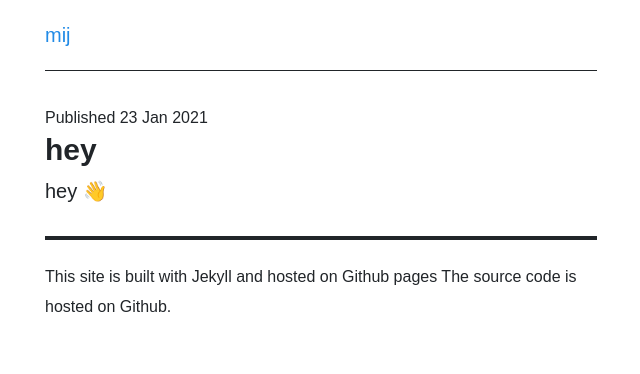
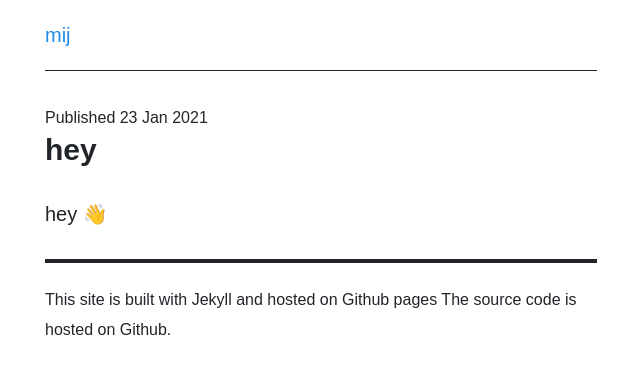
Before and after one commit to muhammadilfaj/mij, a Jekyll site: the page built from _posts/2021-01-23-hey.md, in a window 1280 px wide. Shown: the top 374 px of the page, without its empty margins (319-959 px from the left). Built offline with Jekyll 4.4.1, drawn with Linux system fonts in a browser that asks for light colours; some web fonts are replaced.

Commit message:
Update post.html

```diff
--- a/_layouts/post.html
+++ b/_layouts/post.html
@@ -3,7 +3,7 @@ layout: default
 ---
 
 <article>
-  <header>
+  <header class="mb-2">
     <time datetime="{{ page.date | date_to_xmlschema }}"><small>Published {{ page.date | date_to_string }}</small></time>
     <h1>{{ page.title }}</h1>
   </header>
```
